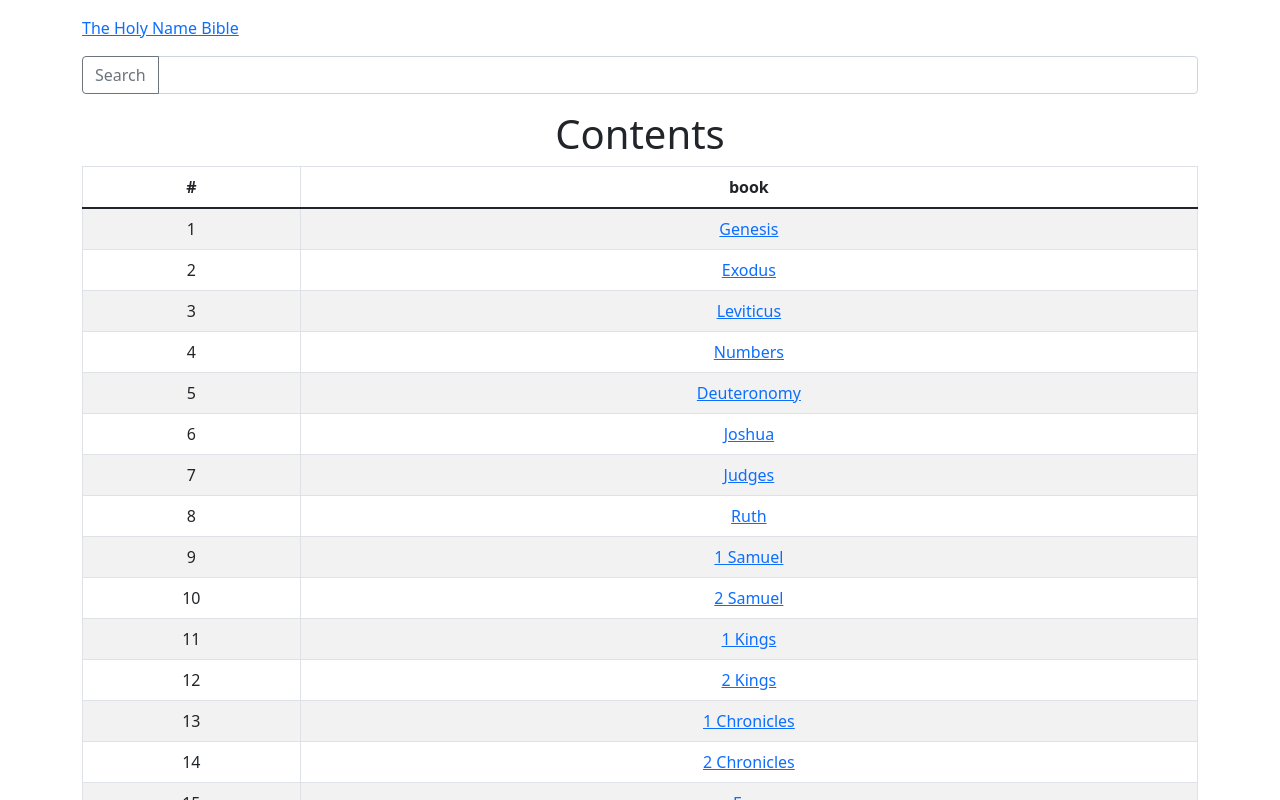
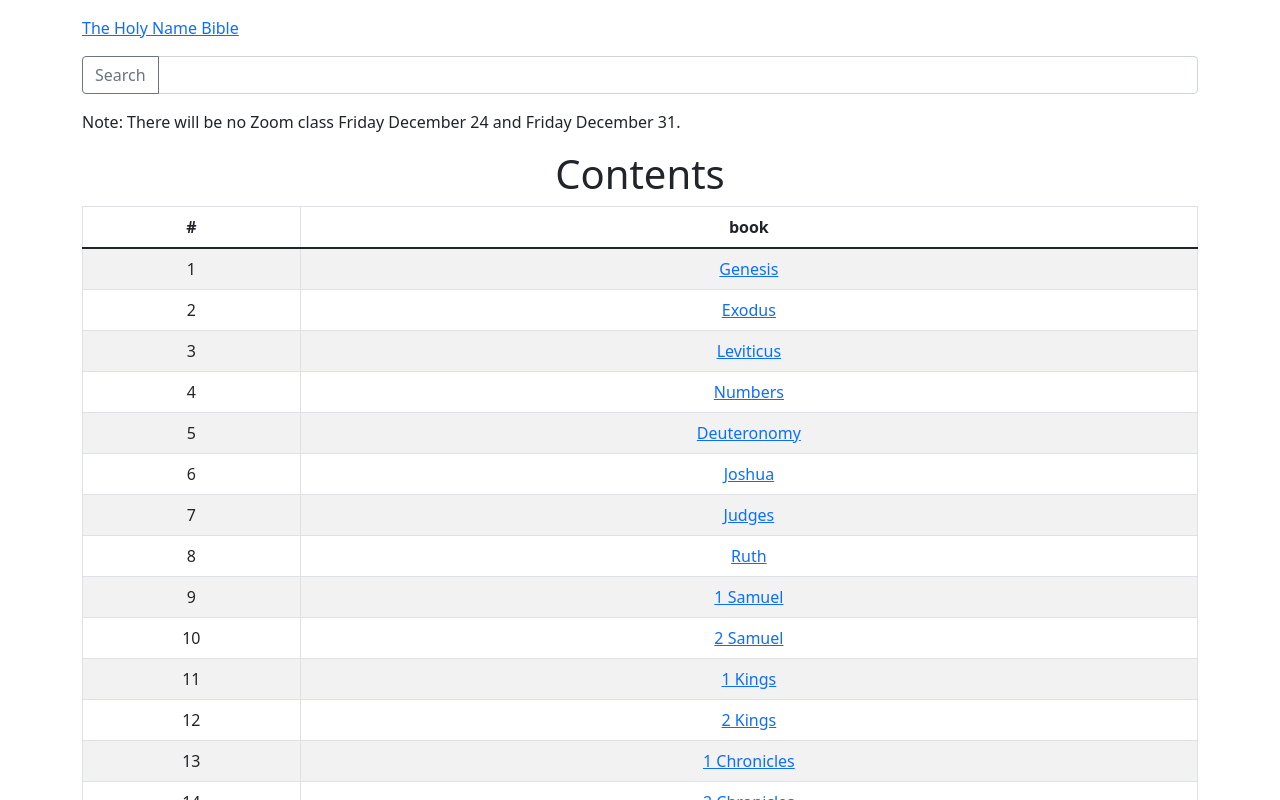
Before and after one commit to tazMeah/Holy-Name-Bible, a React (Create React App) app: page / in a window 1280 px wide. Shown: the top 800 px of the page. Built offline with nearby package versions, Linux system fonts and the light colour scheme.

Commit message:
added cancellation note

```diff
--- a/src/App.tsx
+++ b/src/App.tsx
@@ -44,7 +44,7 @@ function App() {
 							</NavLink>
 							<SearchForm />
 							<p>
-
+								Note: There will be no Zoom class Friday December 24 and Friday December 31.
 							</p>
 						</nav>
 					</header>
```
